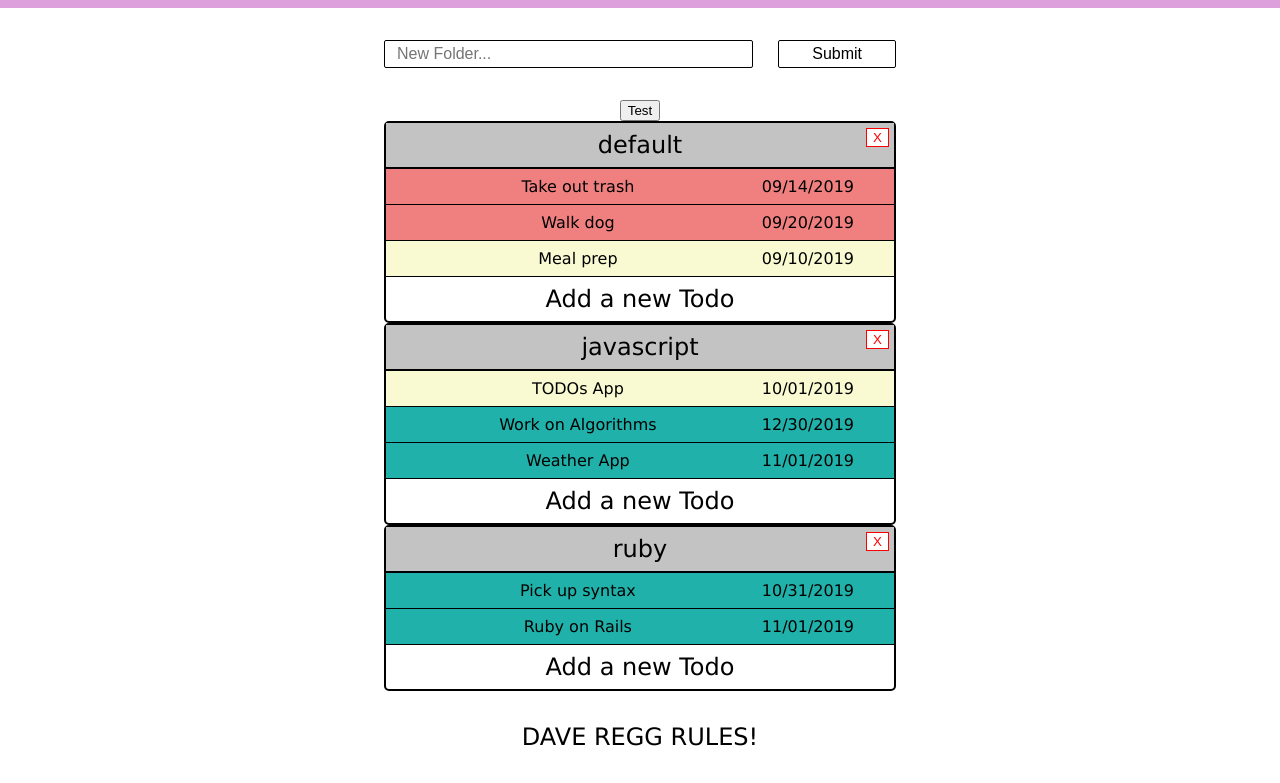
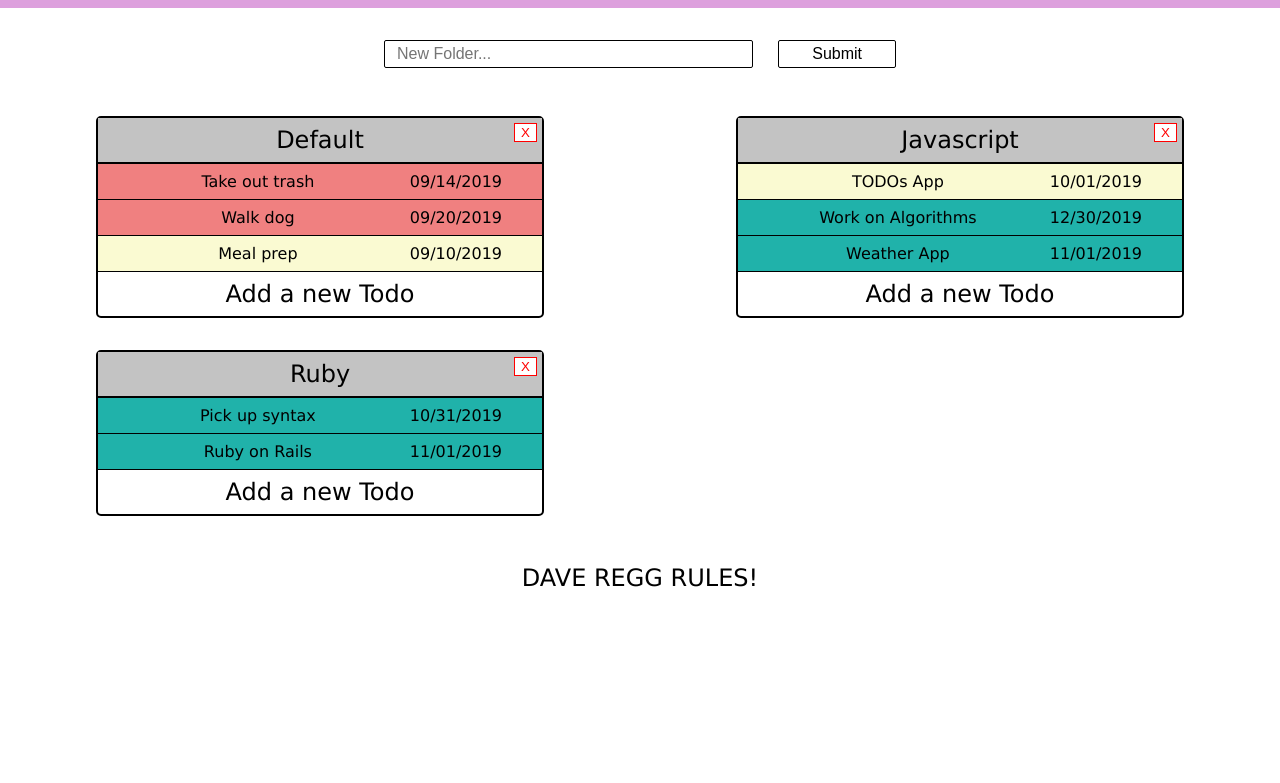
Before and after one commit to drregg6/odin_todos, a website built with webpack: page dist/index.html in a window 1280 px wide. Shown: the part 64-847 px from the top of the page. After the commit the page ends 800 px from the top, so only its background shows below. Built offline with nearby package versions, Linux system fonts and the light colour scheme.

Commit message:
Removed from fluff and added CSS for .content

```diff
--- a/actions/folderActions.js
+++ b/actions/folderActions.js
@@ -12,6 +12,7 @@ module.exports = {
   },
 
   addFolder: function(name) {
+    name = name.toLowerCase();
     const newFolder = new Folder(name);
     myFolders.push(newFolder);
 
--- a/css/styles.css
+++ b/css/styles.css
@@ -98,6 +98,11 @@ h1 {
 
 /* Content */
 
+.content {
+  display: grid;
+  grid-template-columns: 1fr 1fr;
+}
+
 .folder {
   margin-right: 15px;
 }
@@ -109,8 +114,8 @@ h1 {
 }
 
 .todos {
-  width: 40%;
-  margin: 0 auto;
+  /* width: 40%; */
+  margin: 1rem 6rem;
   border: 2px solid black;
   border-radius: 5px;
 }
--- a/src/index.js
+++ b/src/index.js
@@ -68,12 +68,6 @@ SUBMIT.addEventListener('click', function() {
   INPUT.value = '';
 });
 
-const TEST = document.querySelector('#test');
-TEST.addEventListener('click', function(ev) {
-  console.log('test');
-  console.log(document.querySelectorAll('.folder'));
-});
-
 
 // Event Delegation
 // EventListeners for dynamically rendered HTML
--- a/utils/createFolderList.js
+++ b/utils/createFolderList.js
@@ -1,5 +1,6 @@
 const newTodoLi = require('./newTodoLi');
 const expandTodoLi = require('./expandTodoLi');
+const capitalize = require('./capitalize');
 
 module.exports = function(obj) {
   let ul = document.createElement('ul');
@@ -10,7 +11,7 @@ module.exports = function(obj) {
   deleteButton.innerText = 'X';
   let titleLi = document.createElement('li');
   titleLi.classList.add('project-title');
-  titleLi.innerHTML = `<h1>${obj.name}</h1>`;
+  titleLi.innerHTML = `<h1>${capitalize(obj.name)}</h1>`;
 
   titleLi.prepend(deleteButton);
   ul.appendChild(titleLi);
--- a/views/nav.js
+++ b/views/nav.js
@@ -1,13 +1,14 @@
 const NAV = document.querySelector('.nav');
 const myFolders = require('../utils/universalVar').folders;
 const removeAllNodes = require('../utils/removeAllNodes');
+const capitalize = require('../utils/capitalize');
 
 module.exports = {
   displayNav: function() {
     navSetup();
 
     for (let i = 0; i < myFolders.length; i++) {
-      let name = myFolders[i].name;
+      let name = capitalize(myFolders[i].name);
       let li = document.createElement('li');
       li.setAttribute('id', name);
       li.classList.add('folder');
@@ -24,6 +25,6 @@ const navSetup = () => {
   const li = document.createElement('li');
   li.setAttribute('id', 'all');
   li.classList.add('folder');
-  li.innerText = 'show all folders';
+  li.innerText = 'Show All Folders';
   NAV.appendChild(li);
 }
```
Also changed, not shown: dist/index.html, dist/main.js.
